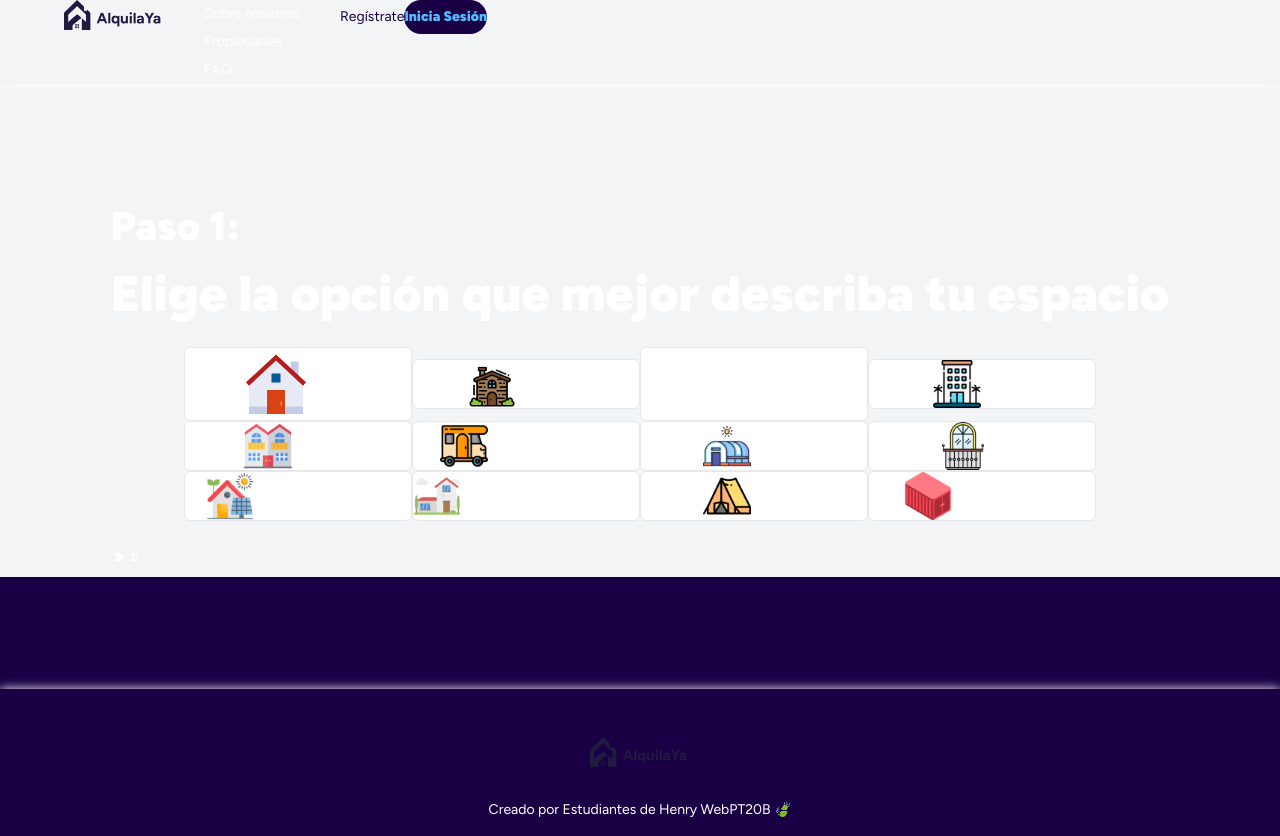
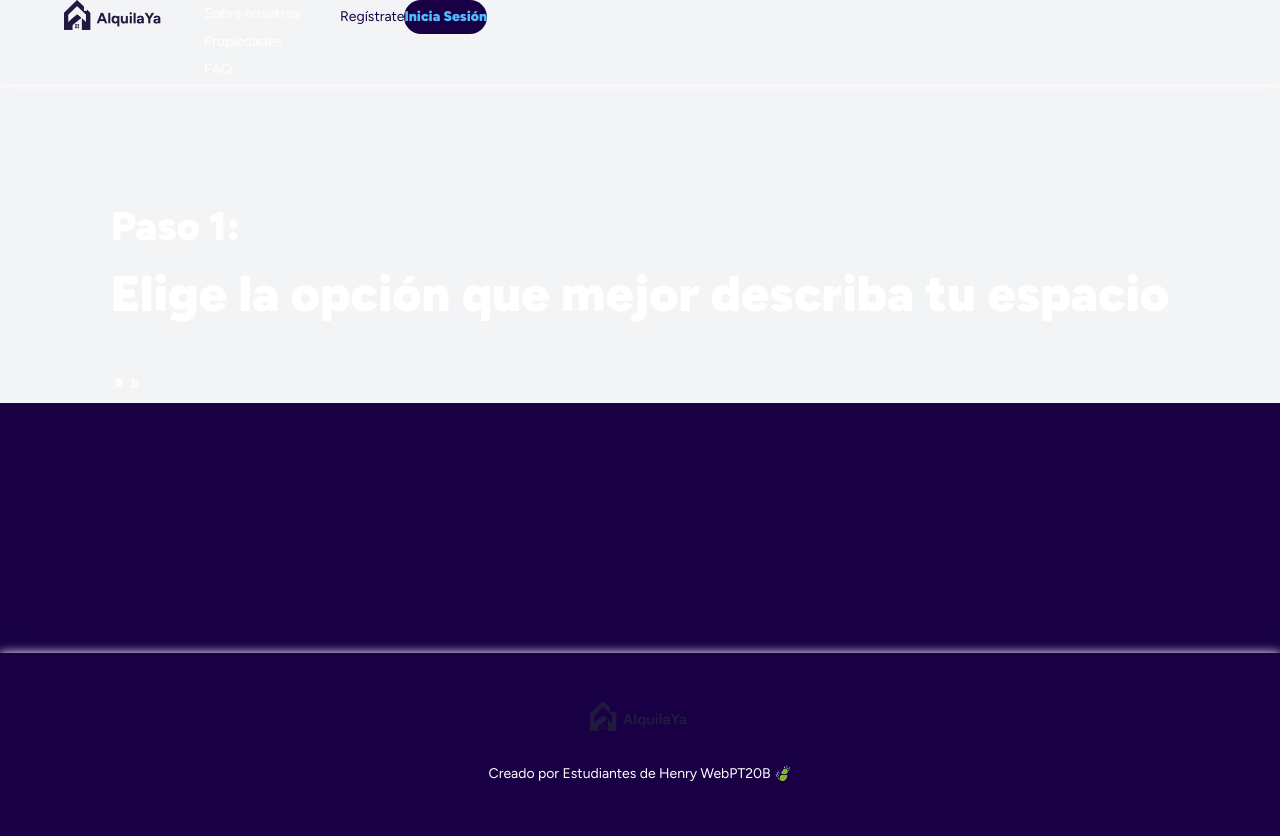
Before and after one commit to SamuelFrancoB4B/alquilayafront, a Next.js app in the folder alquilaya/: page /sube-tu-propiedad/paso-1 in a window 1280 px wide. After the commit the page ends 800 px from the top, so only its background shows below. Built offline with nearby package versions, Linux system fonts and the light colour scheme.

Commit message:
noiconselector

```diff
--- a/alquilaya/src/Components/IconSelector/IconSelector.tsx
+++ b/alquilaya/src/Components/IconSelector/IconSelector.tsx
@@ -11,7 +11,7 @@ const IconSelector = ({ data, isSelected, setIsSelected, numCols = 4, iconSize =
                         Icon {index + 1}
                     </button>
                 ))} */}
-                {data.map((d, index) => (
+                {/*data.map((d, index) => (
                     <button
                         key={index}
                         className="w-36 h-36 border border-gray-400 rounded-md m-1 flex flex-col items-center justify-center gap-2"
@@ -31,7 +31,7 @@ const IconSelector = ({ data, isSelected, setIsSelected, numCols = 4, iconSize =
                         </span>
 
                     </button>
-                ))}
+                ))*/}
             </div>
         </div>
     );
```
